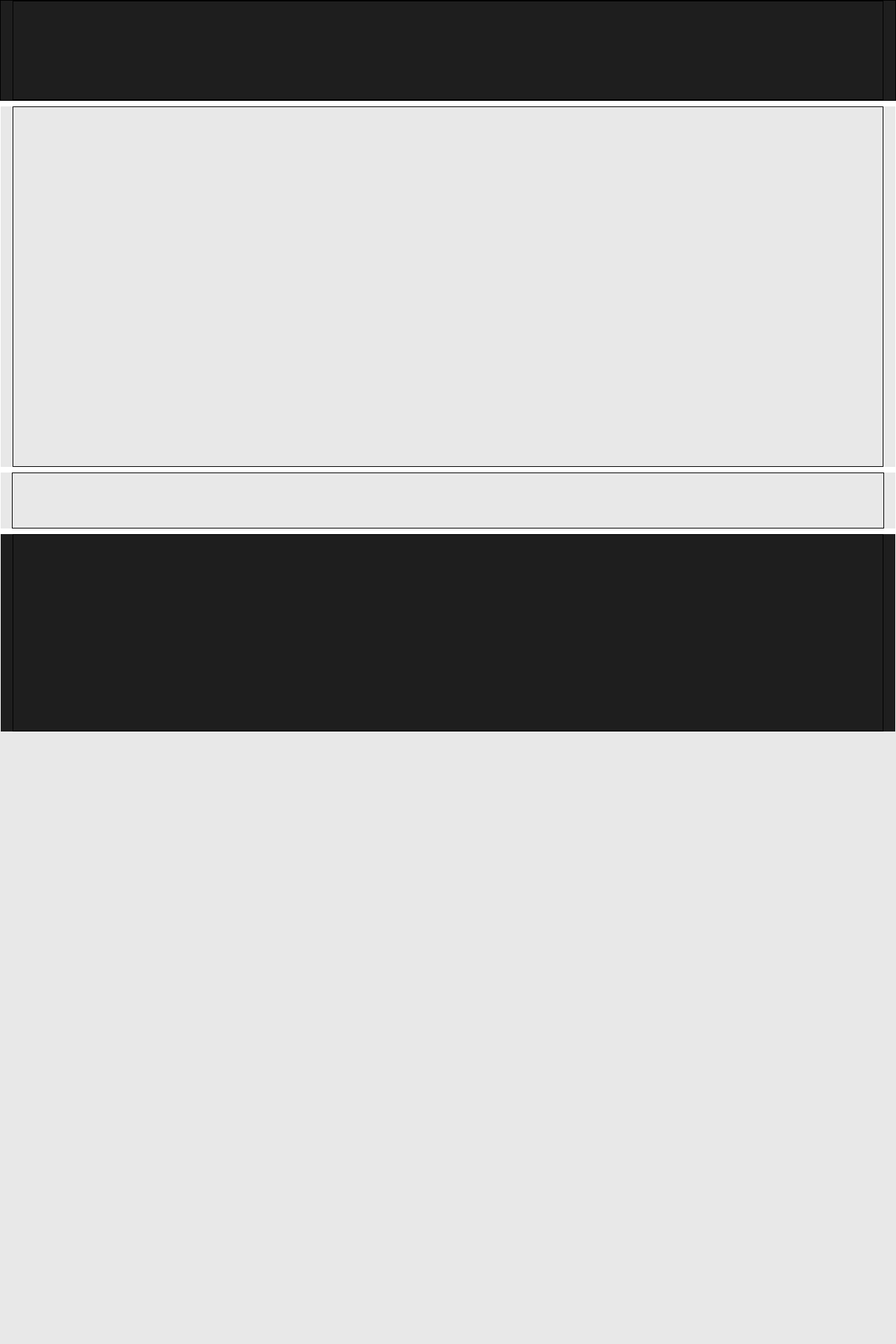
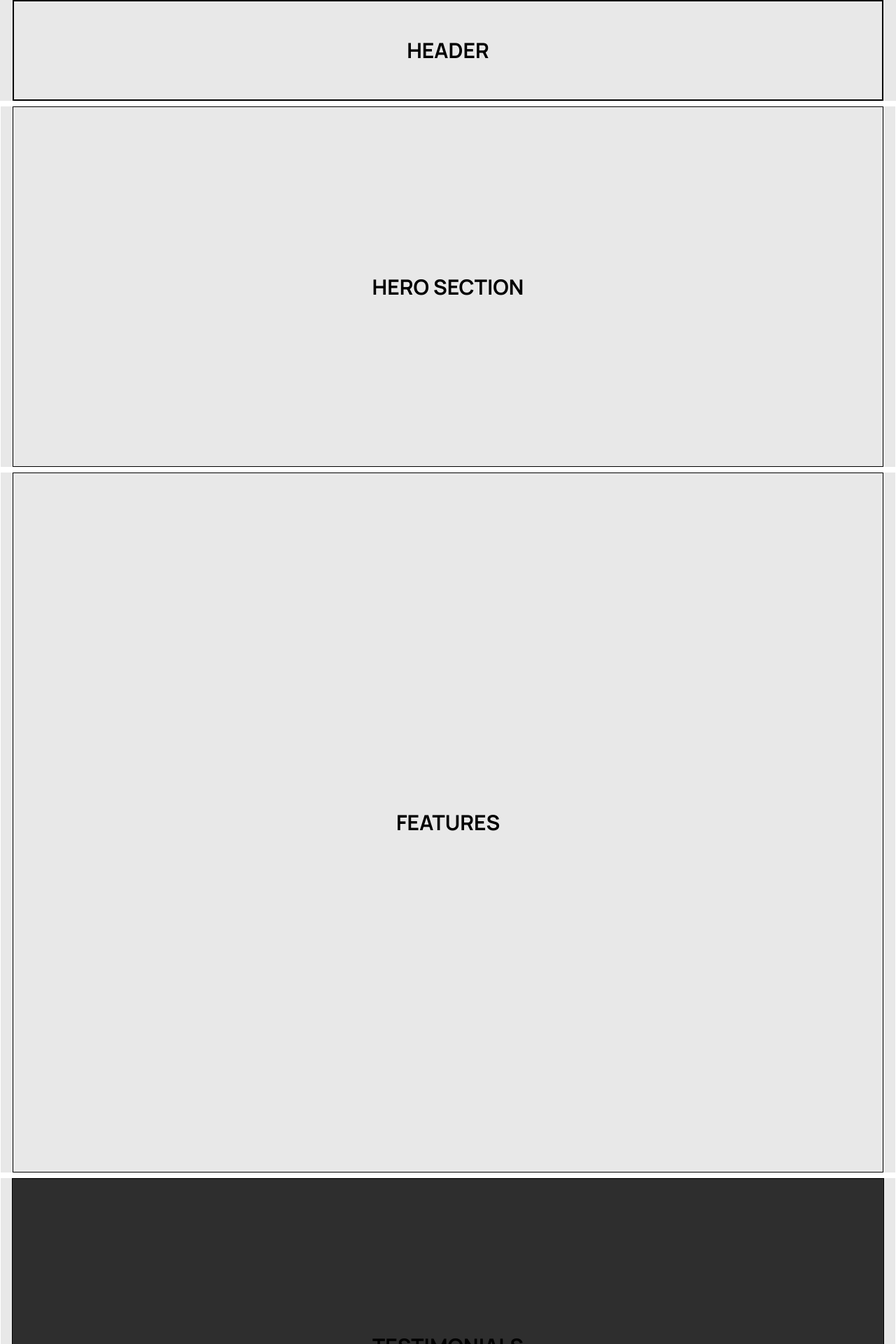
Before and after one commit to AJ1732/capstone_schoolbase_lms, a React (Vite) app: page / in a window 1280 px wide. Shown: the top 1920 px of the page at 70% size. Before the commit the page ends 1045 px from the top, so only its background shows below. Built offline with nearby package versions, Linux system fonts and the light colour scheme.

Commit message:
chore: structure outline of webpage

```diff
--- a/src/App.jsx
+++ b/src/App.jsx
@@ -1,5 +1,6 @@
 import { BorderButton, DarkButton, LightButton, TransButton, WhiteButton } from "./components/Buttons"
 import { FeatureCard, TeamCard, TestimonialCard } from "./components/Cards"
+import Divider from "./components/Divider";
 import { HeroForm, NewsForm } from "./components/Forms";
 import data from './database/data.json'
 
@@ -10,18 +11,63 @@ function App() {
   return (
     <div className='content-grid | min-h-dvh font-manrope divide-y-[8px] divide-white'>
       {/* Header */}
-      <header className='full-width content-grid | w-full h-[144px] bg-blacker-gray text-center border border-black'>
-        <div className="content size-full  border border-black"></div>
+      <header className='content | w-full h-[144px] | text-center border border-black'>
+        <div className="size-full border border-black flex-center">
+          <h1 className="text-3xl font-bold">HEADER</h1>
+        </div>
       </header>
 
       <main className="full-width content-grid | w-full h-fit text-center border border-black ">
-        <div className="content w-full h-[515px]  border border-black"></div>
-        <div className="full-width h-2 bg-white"></div>
-        <div className="breakout w-full h-20  border border-black"></div>
+        {/* HERO SECTION */}
+        <section className="content | w-full min-h-[515px]  border border-black flex-center">
+          <h1 className="text-3xl font-bold">HERO SECTION</h1>
+        </section>
+        <Divider />
+
+        {/* KEY FEATURES SECTION */}
+        <section className="content | w-full min-h-[1000px]  border border-black flex-center">
+          <h1 className="text-3xl font-bold">FEATURES</h1>
+        </section>
+        <Divider />
+
+        {/* TESTIMONIALS */}
+        <section className="breakout | w-full min-h-[480px] | bg-black bg-opacity-80 | border border-black flex-center">
+          <h1 className="text-3xl font-bold">TESTIMONIALS</h1>
+        </section>
+        <Divider />
+
+        {/* ABOUT US */}
+        <section className="content | w-full min-h-[760px]  border border-black flex-center">
+          <h1 className="text-3xl font-bold">ABOUT US</h1>
+        </section>
+        <Divider />
+
+        {/* WHY CHOOSE US? */}
+        <section className="full-width content-grid | min-h-[540px] bg-black bg-opacity-80 border border-black">
+          <div className="content | size-full | border border-black flex-center">
+            <h1 className="text-3xl font-bold">WHY CHOOSE US?</h1>
+          </div>
+        </section>
+        <Divider />
+
+        {/* DOWNLOAD */}
+        <section className="content | w-full min-h-[420px]  border border-black flex-center">
+          <h1 className="text-3xl font-bold">DOWNLOAD</h1>
+        </section>
+        <Divider />
+
+        {/* CALL TO ACTION */}
+        <section className="full-width content-grid | min-h-[150px] bg-blacker-gray border border-black">
+          <div className="content | size-full | border border-black flex-center">
+            <h1 className="text-3xl font-bold">CALL TO ACTION</h1>
+          </div>
+        </section>
       </main>
 
-      <footer className='full-width content-grid | w-full min-h-[290px] bg-blacker-gray text-center border border-black'>
-        <div className="content size-full  border border-black"></div>
+      <footer className='content | w-full min-h-[290px] text-center border border-black'>
+        <div className="size-full border border-black flex-center">
+          <h1 className="text-3xl font-bold">FOOTER</h1>
+        </div>
       </footer>
     </div>
   )
--- a/src/index.css
+++ b/src/index.css
@@ -81,3 +81,10 @@
 .content-grid > .full-width {
   grid-column: full-width;
 }
+
+
+.flex-center {
+  display: flex;
+  justify-content: center;
+  align-items: center;
+}
```
